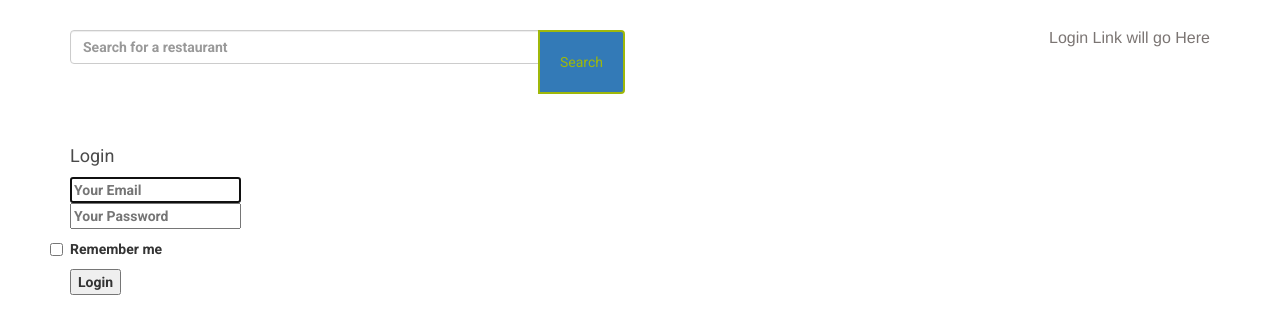
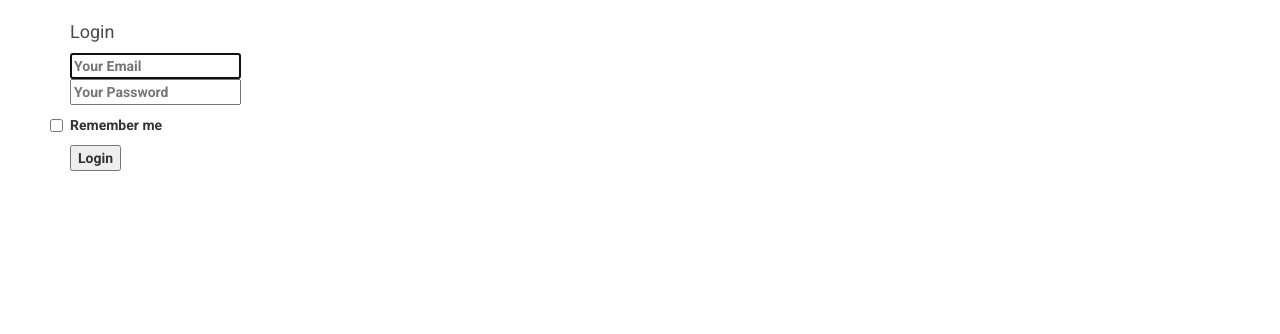
Before and after one commit to MQCOMP3310-2023/comp3310assignment2-https-boulderbugle-com-batymlqg, a Flask app: a page that uses project/templates/main.html in a window 1280 px wide. Shown: the top 334 px of the page. Run offline with Flask 3, Linux system fonts and the light colour scheme; some libraries are stand-ins or nearby versions.

Commit message:
Fix two search bar and login locations

```diff
--- a/project/templates/main.html
+++ b/project/templates/main.html
@@ -7,23 +7,9 @@
   </head>
   <body>
     <div class="container">
-      <div class="row top-menu">
-        <div class="col-md-6">
-          <form action="{{ url_for('main.search_restaurant') }}" method="GET">
-            <div class="input-group">
-              <input type="text" name="q" class="form-control" placeholder="Search for a restaurant">
-              <span class="input-group-btn">
-                <button class="btn btn-primary" type="submit">Search</button>
-              </span>
-            </div>
-          </form>
-        </div>
-        <div class="col-md-6 text-right">
-          <p>Login Link will go Here</p>
-        </div>
+      {% block content %}
+			{% endblock %}
       </div>
-      {% block content %}
-      {% endblock %}
     </div>
   </body>
 </html>
```
